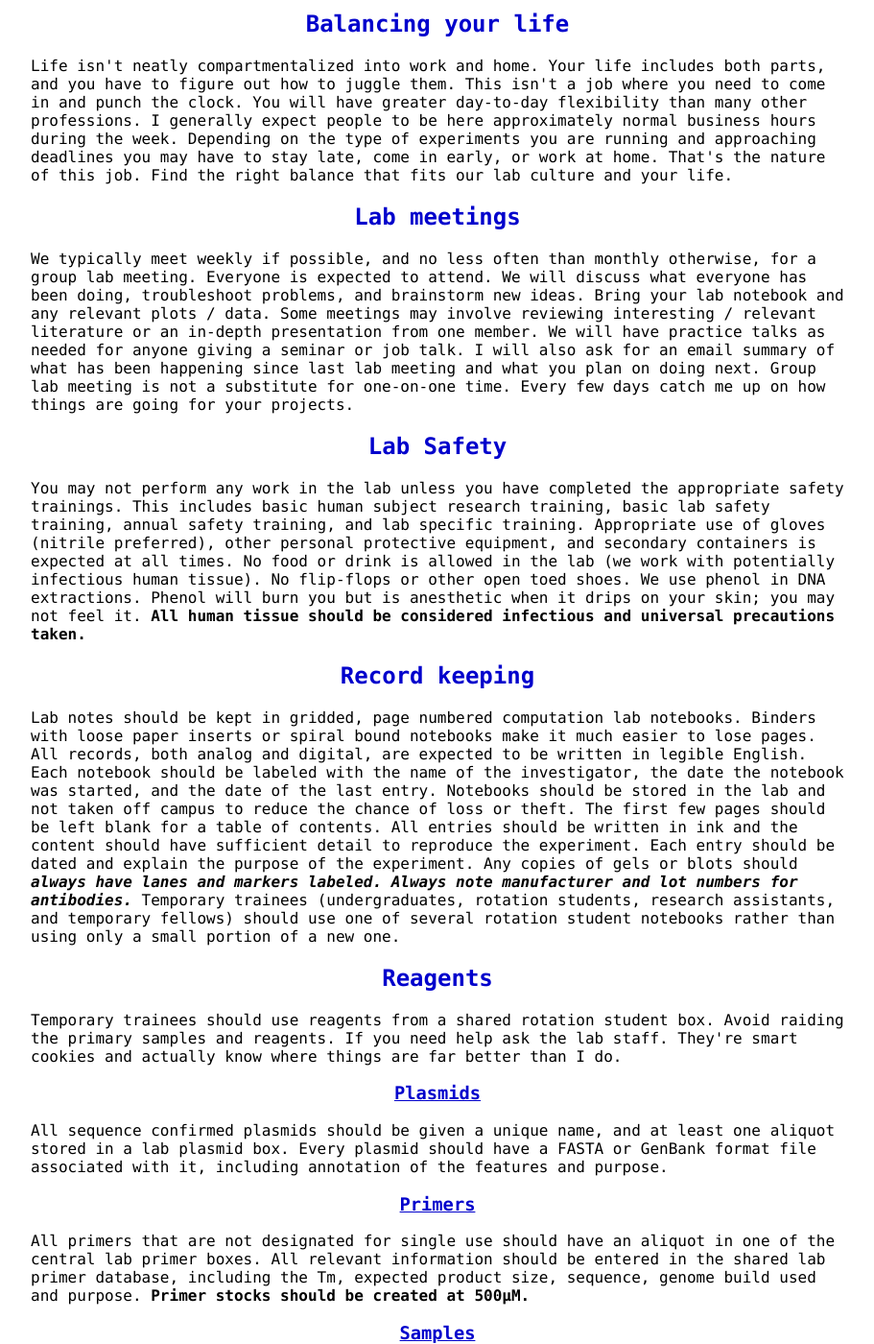
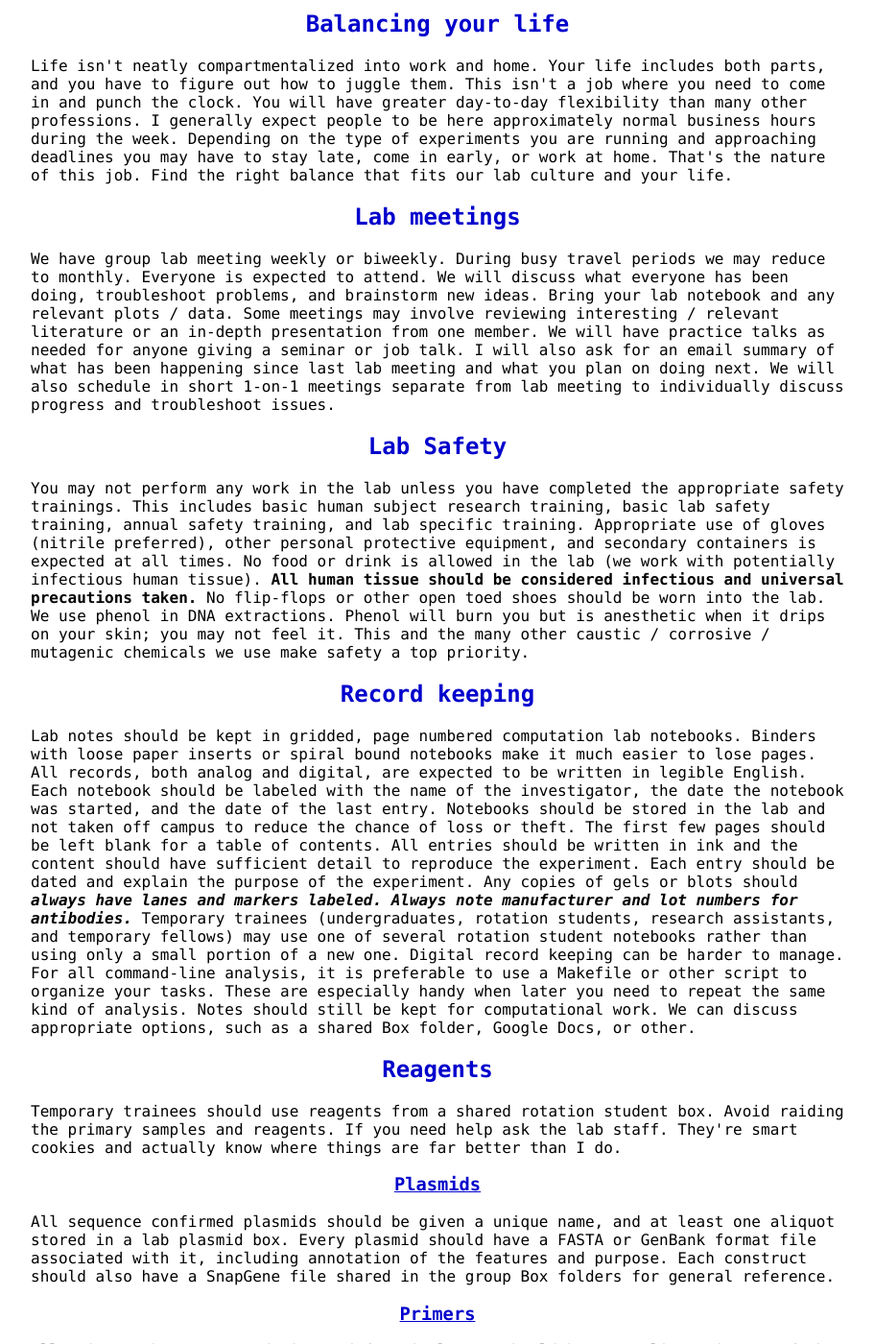
Before and after one commit to RobersonLab/RobersonLab.github.io, a Jekyll site: the page built from philosophy.md, in a window 1280 px wide and 1400 px high, scrolled down 228 px. Shown: the whole window at 96% size, without its empty margins (184-1095 px from the left). Built offline with Jekyll 4.4.1, drawn with Linux system fonts in a browser that asks for light colours; some of the changed text lies outside the part shown.

Commit message:
Updated lab philosophy page to change some language and clarify some points.

```diff
--- a/philosophy.md
+++ b/philosophy.md
@@ -9,21 +9,25 @@
 Life isn't neatly compartmentalized into work and home. Your life includes both parts, and you have to figure out how to juggle them. This isn't a job where you need to come in and punch the clock. You will have greater day-to-day flexibility than many other professions. I generally expect people to be here approximately normal business hours during the week. Depending on the type of experiments you are running and approaching deadlines you may have to stay late, come in early, or work at home. That's the nature of this job. Find the right balance that fits our lab culture and your life.
 
 <h2 class="center">Lab meetings</h2>
-We typically meet weekly if possible, and no less often than monthly otherwise, for a group lab meeting. Everyone is expected to attend. We will discuss what everyone has been doing, troubleshoot problems, and brainstorm new ideas. Bring your lab notebook and any relevant plots / data. Some meetings may involve reviewing interesting / relevant literature or an in-depth presentation from one member. We will have practice talks as needed for anyone giving a seminar or job talk. I will also ask for an email summary of what has been happening since last lab meeting and what you plan on doing next.
+We have group lab meeting weekly or biweekly. During busy travel periods we may reduce to monthly. Everyone is expected to attend. We will discuss what everyone has been doing, troubleshoot problems, and brainstorm new ideas. Bring your lab notebook and any relevant plots / data. Some meetings may involve reviewing interesting / relevant literature or an in-depth presentation from one member. We will have practice talks as needed for anyone giving a seminar or job talk. I will also ask for an email summary of what has been happening since last lab meeting and what you plan on doing next.
 
-Group lab meeting is not a substitute for one-on-one time. Every few days catch me up on how things are going for your projects.
+We will also schedule in short 1-on-1 meetings separate from lab meeting to individually discuss progress and troubleshoot issues.
 
 <h2 class="center">Lab Safety</h2>
-You may not perform any work in the lab unless you have completed the appropriate safety trainings. This includes basic human subject research training, basic lab safety training, annual safety training, and lab specific training. Appropriate use of gloves (nitrile preferred), other personal protective equipment, and secondary containers is expected at all times. No food or drink is allowed in the lab (we work with potentially infectious human tissue). No flip-flops or other open toed shoes. We use phenol in DNA extractions. Phenol will burn you but is anesthetic when it drips on your skin; you may not feel it. <strong>All human tissue should be considered infectious and universal precautions taken.</strong>
+You may not perform any work in the lab unless you have completed the appropriate safety trainings. This includes basic human subject research training, basic lab safety training, annual safety training, and lab specific training. Appropriate use of gloves (nitrile preferred), other personal protective equipment, and secondary containers is expected at all times. No food or drink is allowed in the lab (we work with potentially infectious human tissue). <strong>All human tissue should be considered infectious and universal precautions taken.</strong>
+
+No flip-flops or other open toed shoes should be worn into the lab. We use phenol in DNA extractions. Phenol will burn you but is anesthetic when it drips on your skin; you may not feel it. This and the many other caustic / corrosive / mutagenic chemicals we use make safety a top priority.
 
 <h2 class="center">Record keeping</h2>
-Lab notes should be kept in gridded, page numbered computation lab notebooks. Binders with loose paper inserts or spiral bound notebooks make it much easier to lose pages. All records, both analog and digital, are expected to be written in legible English. Each notebook should be labeled with the name of the investigator, the date the notebook was started, and the date of the last entry. Notebooks should be stored in the lab and not taken off campus to reduce the chance of loss or theft. The first few pages should be left blank for a table of contents. All entries should be written in ink and the content should have sufficient detail to reproduce the experiment. Each entry should be dated and explain the purpose of the experiment. Any copies of gels or blots should <strong><em>always have lanes and markers labeled. Always note manufacturer and lot numbers for antibodies.</em></strong> Temporary trainees (undergraduates, rotation students, research assistants, and temporary fellows) should use one of several rotation student notebooks rather than using only a small portion of a new one.
+Lab notes should be kept in gridded, page numbered computation lab notebooks. Binders with loose paper inserts or spiral bound notebooks make it much easier to lose pages. All records, both analog and digital, are expected to be written in legible English. Each notebook should be labeled with the name of the investigator, the date the notebook was started, and the date of the last entry. Notebooks should be stored in the lab and not taken off campus to reduce the chance of loss or theft. The first few pages should be left blank for a table of contents. All entries should be written in ink and the content should have sufficient detail to reproduce the experiment. Each entry should be dated and explain the purpose of the experiment. Any copies of gels or blots should <strong><em>always have lanes and markers labeled. Always note manufacturer and lot numbers for antibodies.</em></strong> Temporary trainees (undergraduates, rotation students, research assistants, and temporary fellows) may use one of several rotation student notebooks rather than using only a small portion of a new one.
+
+Digital record keeping can be harder to manage. For all command-line analysis, it is preferable to use a Makefile or other script to organize your tasks. These are especially handy when later you need to repeat the same kind of analysis. Notes should still be kept for computational work. We can discuss appropriate options, such as a shared Box folder, Google Docs, or other.
 
 <h2 class="center">Reagents</h2>
 Temporary trainees should use reagents from a shared rotation student box. Avoid raiding the primary samples and reagents. If you need help ask the lab staff. They're smart cookies and actually know where things are far better than I do.
 
 <h3 class="center">Plasmids</h3>
-All sequence confirmed plasmids should be given a unique name, and at least one aliquot stored in a lab plasmid box. Every plasmid should have a FASTA or GenBank format file associated with it, including annotation of the features and purpose.
+All sequence confirmed plasmids should be given a unique name, and at least one aliquot stored in a lab plasmid box. Every plasmid should have a FASTA or GenBank format file associated with it, including annotation of the features and purpose. Each construct should also have a SnapGene file shared in the group Box folders for general reference.
 
 <h3 class="center">Primers</h3>
 All primers that are not designated for single use should have an aliquot in one of the central lab primer boxes. All relevant information should be entered in the shared lab primer database, including the Tm, expected product size, sequence, genome build used and purpose. <strong>Primer stocks should be created at 500&#956;M.</strong>
@@ -32,19 +36,15 @@
 Many of the samples that we work with are precious and may difficult or impossible to replace. Whenever possible keep samples in their primary box and take the minimum aliquot needed for your experiments in your own reagent box. Minimize freeze-thaw cycles. <strong>Don't throw away even empty sample tubes.</strong> Unless this is a renewable resource, such as cell line derived DNA, put tubes with little DNA left in a dead-tube box. Small amounts of DNA can be whole-genome amplified or used for very low input sample preps.
 
 <h2 class="center">Digital information</h2>
-Not all the things we do can be easily captured in a lab notebook, especially computational work. But you still need to keep records.
 
 <h3 class="center">File naming</h3>
-File names should be self-descriptive. Including dates in names can be very useful for figuring out when the data were generated. If dates are incorporated into filenames always use ISO-8601 date format, i.e. YYYY_MM_DD_filename. Given the sometimes large volume of files we generate this provides an easy way for a lexical sort to also sort by date.
-
-<h3 class="center">Digital notebooks</h3>
-Important day-to-day information from computational work can be recorded digitally. Using a shared Google Drive folder is an easy way to do this. Naming of files should follow the same convention as server-side file naming regarding dates. It can also be helpful to directly paste log messages and code snips into your digital notebook to facilitate future searches. We have been incorporating the WUStL Box service into our file sharing methods as well, and will update our preferred methods as we use both.
+File names should be self-descriptive. Including dates in names can be very useful for figuring out when the data were generated. If dates are incorporated into filenames always use ISO-8601 date format, i.e. YYYY_MM_DD_filename, or if needed expand to YYYY_MM_DD_HHMM_filename. Given the sometimes large volume of files we generate this provides an easy way for a lexical sort to also sort by date.
 
 <h3 class="center">Coding</h3>
-Don't write code expecting no one will ever read it. Try to adhere to current laboratory coding styles and conventions per language. Good code should be commented appropriately, use descriptive variable names, be well-structured, and complete enough that someone else could successfully reuse it. General code and scripts will be added to a private lab git repository. Reusable code will be placed in the lab's public github repository after QC and validity testing. <strong>Assume that any script you use in data analysis or figure generation may end up as supplementary material accompanying our papers and in the public repository.</strong> It is worth it to design all code, including simple wrappers, to write detailed log information including a timestamp, the options that were set, the version of the script, and any key statistics or messages at the end.
+Don't write code expecting no one will ever read it. Try to adhere to current laboratory coding styles and conventions per language. Good code should be commented appropriately, use descriptive variable names, be well-structured, and complete enough that someone else could successfully reuse it. General code and scripts can be added to a private lab git repository on Bitbucket for development. Reusable code will be placed in the lab's public github repository after QC and validity testing. <strong>Assume that any script you use in data analysis or figure generation may end up as supplementary material accompanying our papers and in the public repository.</strong> It is worth it to design all code, including simple wrappers, to write detailed log information including a timestamp, the options that were set, the version of the script, and any key statistics or messages at the end.
 
 <h2 class="center">Scientific Meetings</h2>
-Local, national, and international meetings are critically important venues to disseminate our research, and are a key learning and networking tool. Graduate students and postdoctoral trainees especially should regularly submit abstracts for platform talks at appropriate meetings (such as ASHG). If eligible you will be expected to apply for travel awards. If your abstract is accepted for a poster, take care when designing it. Not only will it be seen by a large audience at the meeting, but we generally post full-size PDF versions on <a href="http://figshare.com/authors/Elisha_Roberson/98532">FigShare</a>.
+Local, national, and international meetings are critically important venues to disseminate our research, and are a key learning and networking tool. Graduate students and postdoctoral trainees especially should regularly submit abstracts for platform talks at appropriate meetings (such as ASHG). If eligible you will be expected to apply for travel awards. If your abstract is accepted for a poster, take care when designing it. Not only will it be seen by a large audience at the meeting, but we may post full-size PDF versions on <a href="http://figshare.com/authors/Elisha_Roberson/98532">FigShare</a>.
 
 <h2 class="center">Publications</h2>
 For many Ph.D. jobs, the main currency of your reputation is peer-reviewed publications. In biomedical research, the order of authorship on a paper matters. Our goals are to conduct reproducible research with clearly defined experimental methods. We do not want to make the methods, results or data difficult to interpret. Expect to generate a healthy amount of supplemental material to make our work as clear as possible.
@@ -59,7 +59,7 @@
 </ol>
 
 <h2 class="center">Leaving the lab</h2>
-We expect you to be a good lab citizen when you leave the lab. You should clean up and organize your bench, freezer boxes, and reagents. Your data should be well-annotated and understandable. File locations on your desktop or the lab server should be clear to me and any relevant support staff. Your lab notebook will stay behind, but copies can be made for you. Any code should be checked into the private lab repository. All keys should be turned in by your last day. Always leave contact information with me before you go.
+We expect you to be a good lab citizen when you leave the lab. You should clean up and organize your bench, freezer boxes, and reagents. Your data should be well-annotated and understandable. File locations on your desktop or the lab server should be clear to me and any relevant support staff. Your lab notebook will stay behind, but copies can be made for you. Any code should be checked into the appropriate lab repository. All keys should be turned in by your last day. Always leave contact information with me before you go.
 
 <h1 class="center">Specific Expectations</h1>
 
@@ -72,8 +72,8 @@
 <h2 class="center">Clinical fellows</h2>
 We sometimes take medical school students, M.D. fellows, and M.D. / Ph.D. fellows for short term projects. These can last anywhere from a few months to a few years. Generally these research experiences are funded through your program. You will be working on a mini-project or assisting other lab members with experiments. You are encouraged to apply for an appropriate K award to help fund protected research time, especially if you are interested in an academic clinician track position. We welcome new research ideas and interesting patient populations to study.
 
-<h2 class="center">Masters Research Assistants</h2>
-We sometimes take Research Assistantship students from Wash U Masters programs. Usually this is when we need extra help on projects around the lab. Your input is always appreciated, and if you have ideas for new research directions, let us know! These positions are usually limited to a 6 month - 1 year period, and you will likely be assigned to a project where extra hands are needed.
+<h2 class="center">Masters Research Assistants / Interns</h2>
+We sometimes take Research Assistantship & Intern students from Wash U Masters Bio[statistics|informatics] programs. Usually this is when we need extra help on projects around the lab. Your input is always appreciated, and if you have ideas for new research directions, let us know! These positions are usually limited to a 6 month - 1 year period, and you will likely be assigned to a project where extra hands are needed. For coding projects, you will be expected to have your weekly work committed to a lab repository to track progress. You will also be expected to give at least one practice talk during lab meeting prior to any presentations about your work in the lab.
 
 <h2 class="center">Graduate students</h2>
 Graduate student training typically lasts 4-5 years. We will do our best to help you become a great scientist. While we all will help you along the way, you're expected to take ownership of your project and grow your independence. You will be expected to produce solid first-author publications. Collaborations can be a great way to increase your impact and grow your network, but should be discussed before committing. Around the time of developing your dissertation proposal you will be expected to submit for a fellowship (typically F31 or foundation award) to support your training. The process helps focus your thinking, develop a long-term research plan, and start a funding history.
@@ -82,7 +82,7 @@
 The postdoctoral training period is critically important for future success in academia, and can increase your competitiveness for other careers. Typical length is 1-4 years. Projects should be discussed early and often to help you establish your niche in the lab and in the research community. At least one solid project should transfer with you if you wish to start an academic research program. A postdoc should be a haven of protected research time. You are best served by gaining your independence, applying for funding (F32 or foundation funding early, K awards later) and producing multiple high-quality publications. Establishing collaborations will be critical for developing your future professional network, but consider each opportunity carefully to avoid overcommitting. The current funding climate is grim. It's likely you will need both an excellent publication record and some form of funding to end up on the short-list for faculty positions.
 
 <h2 class="center">Staff</h2>
-Technicians and staff scientists make the lab go round. Everyone is going to rely on you for advice, assistance and consistent, high-quality data collection. You're the lab glue. Staff positions are generally appointed on a 6- or 12-month basis. If you are a good fit for the lab I hope that you will stay with us for many years and become the stable core of our group.
+Technicians and staff scientists make the lab go round. Everyone is going to rely on you for advice, assistance and consistent, high-quality data collection. You're the lab glue. Staff positions are generally appointed on a 6- or 12-month trial basis. If you are a good fit for the lab I hope that you will stay with us for many years and become the stable core of our group.
 
 <h2 class="center">Eli</h2>
-I will work to keep this lab funded and producing good research. I will help you get the reagents and equipment you need for your experiments. I will help you learn to design strong experiments and interpret the results. I will do my best to make you a talented, critical, and fair scientist. I will help you learn how to write papers, reviews, and grants. I will push you out of your comfort zone and support you during the qualifying exams, thesis defenses, seminars, platform presentations, and job talks. I will help prepare you for your preferred career path, regardless of where you want it to lead. I will help you through the failures and congratulate you on your successes, both in the lab and out. I will be honest with you, and expect you to tell me when you need help. You are more than the research that you do in the lab. You can be sure that I care about your life goals and overall happiness.
+I will work to keep this lab funded and producing good research. I will help you get the reagents and equipment you need for your experiments. I will help you learn to design strong experiments and interpret the results. I will do my best to make you a talented, critical, and fair scientist. I will help you learn how to write papers, reviews, and grants. I will push you out of your comfort zone and support you during the qualifying exams, thesis defenses, seminars, platform presentations, and job talks. I will help prepare you for your preferred career path, regardless of where you want it to lead. I will help you through the failures and congratulate you on your successes, both in the lab and out. I will be honest with you, and expect you to tell me when you need help. You are more than the research that you do in the lab. You can be sure that I care about your life goals and overall happiness. Fair warning: I have strong opinions about open science and science policy, and will frequently express them in loud tones.
```
